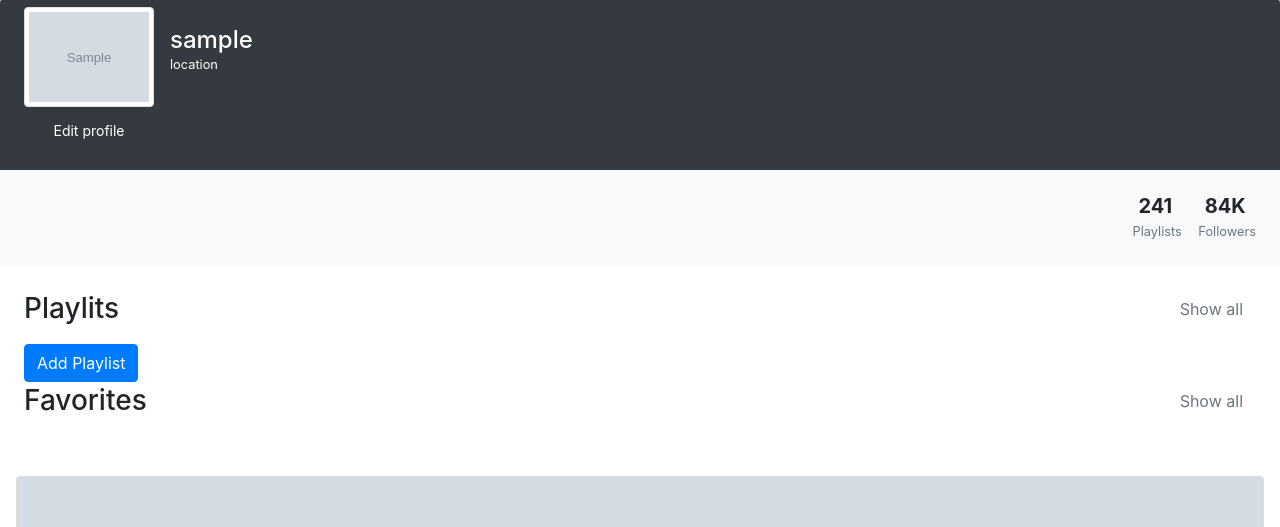
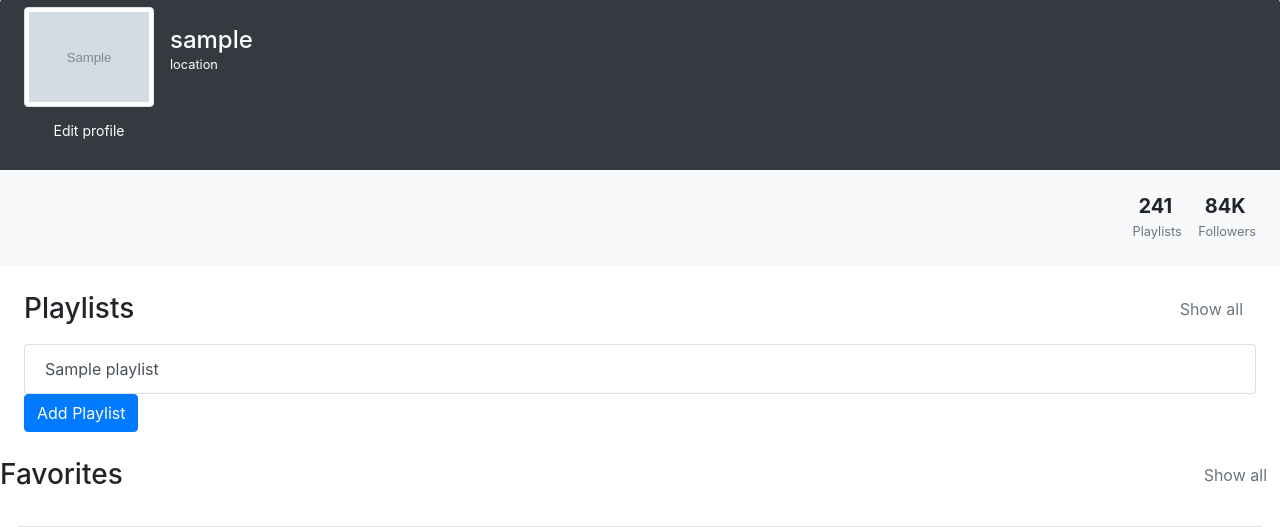
Before and after one commit to longevitytina/massage.ify, a Django app: page /profile/ in a window 1280 px wide. Shown: the part 57-584 px from the top of the page. Run offline with Django 3.2, Linux system fonts and the light colour scheme; a user stored in the database is signed in; tables that the repository leaves empty hold one stand-in row (values such as "Sample post"); grey boxes marked "Sample" are stand-in pictures; parts of the project's set-up code (start-up, migrations or seed data) failed here and were passed over; some libraries are stand-ins or nearby versions.

Commit message:
Renders playlists links

```diff
--- a/main_app/templates/profile.html
+++ b/main_app/templates/profile.html
@@ -39,17 +39,23 @@
 
   <div class="py-4 px-4">
     <div class="d-flex align-items-center justify-content-between mb-3">
-      <h3 class="mb-0">Playlits</h5>
+      <h3 class="mb-0">Playlists</h5>
       <a href="#" class="btn btn-link text-muted">Show all</a>
     </div>
-    <a href="{% url 'new_playlist' %}" class="btn btn-primary">Add Playlist</a>
+
+      <div class="list-group">
+        {% for playlist in profile.playlist_set.all %}
+        <a href="#" class="list-group-item list-group-item-action ">{{playlist.name}}</a>
+      </div>
+      {% endfor %}
+      <a href="{% url 'new_playlist' %}" class="btn btn-primary">Add Playlist</a>
+    </div>
 
 
     <div class="d-flex align-items-center justify-content-between mb-3">
       <h3 class="mb-0">Favorites</h5>
       <a href="#" class="btn btn-link text-muted">Show all</a>
     </div>
-  </div>
     <div class="card-deck p-3">
         {% for favorite in profile.favorites.all %}
         <div class="card">
@@ -59,8 +65,8 @@
                 alt="Card image cap"
             />
             <div class="card-body">
-                    <h5 class="card-title">{{ favorite.name }}</h5>
-                    <p class="card-text">{{ favorite.description }}</p>
+                <h5 class="card-title">{{ favorite.name }}</h5>
+                <p class="card-text">{{ favorite.description }}</p>
             </div>
             <div class="card-text col-1">
                 <div class="btn-group pb-3">
--- a/main_app/views.py
+++ b/main_app/views.py
@@ -39,9 +39,11 @@ def profile(request):
     # user account info
     # profile = Profile.objects.get(id=profile_id)
     profile = request.user.profile
+
     user = request.user
     context = {
         'profile': profile,
+
         'user': user
     }
     return render(request, 'profile.html', context)
```
